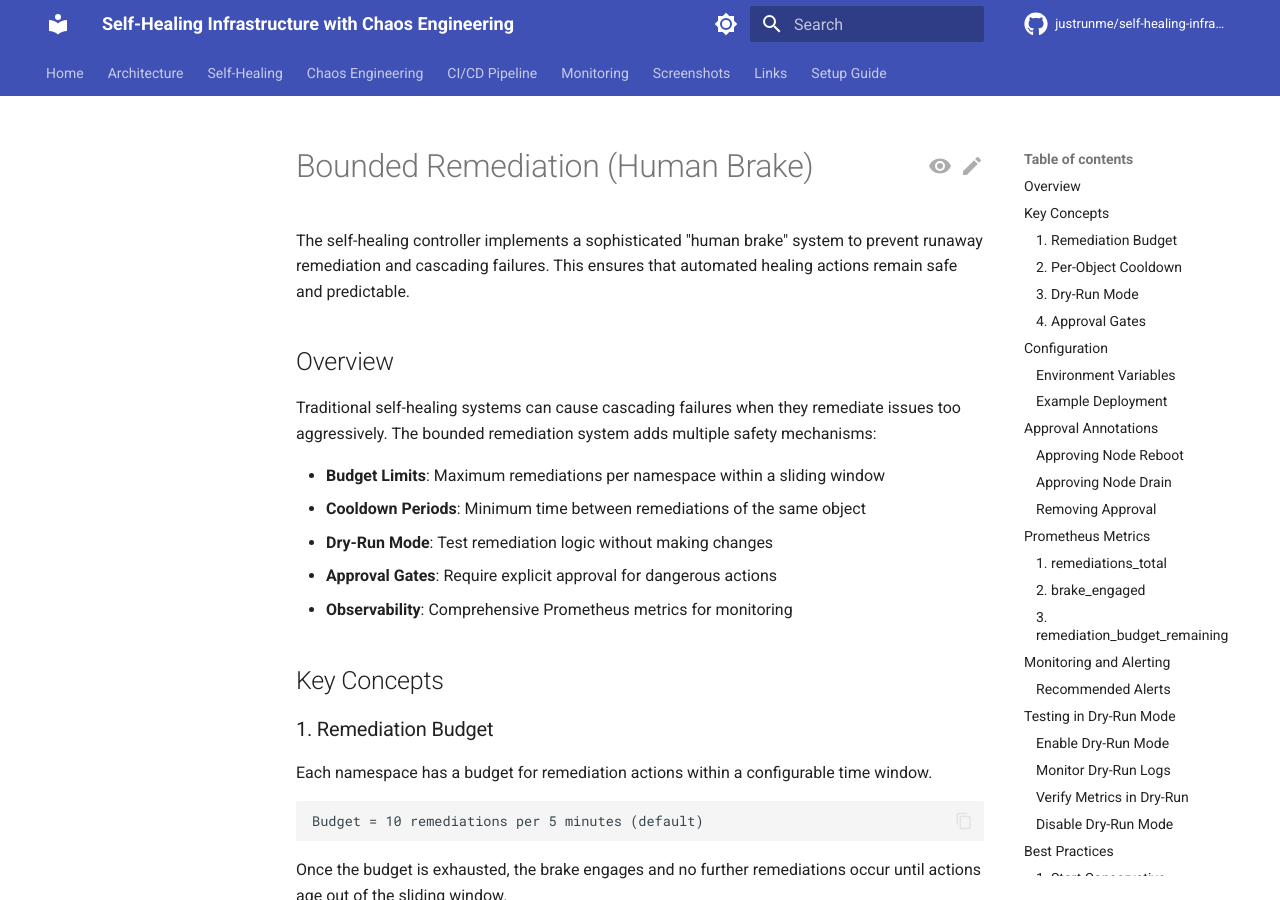
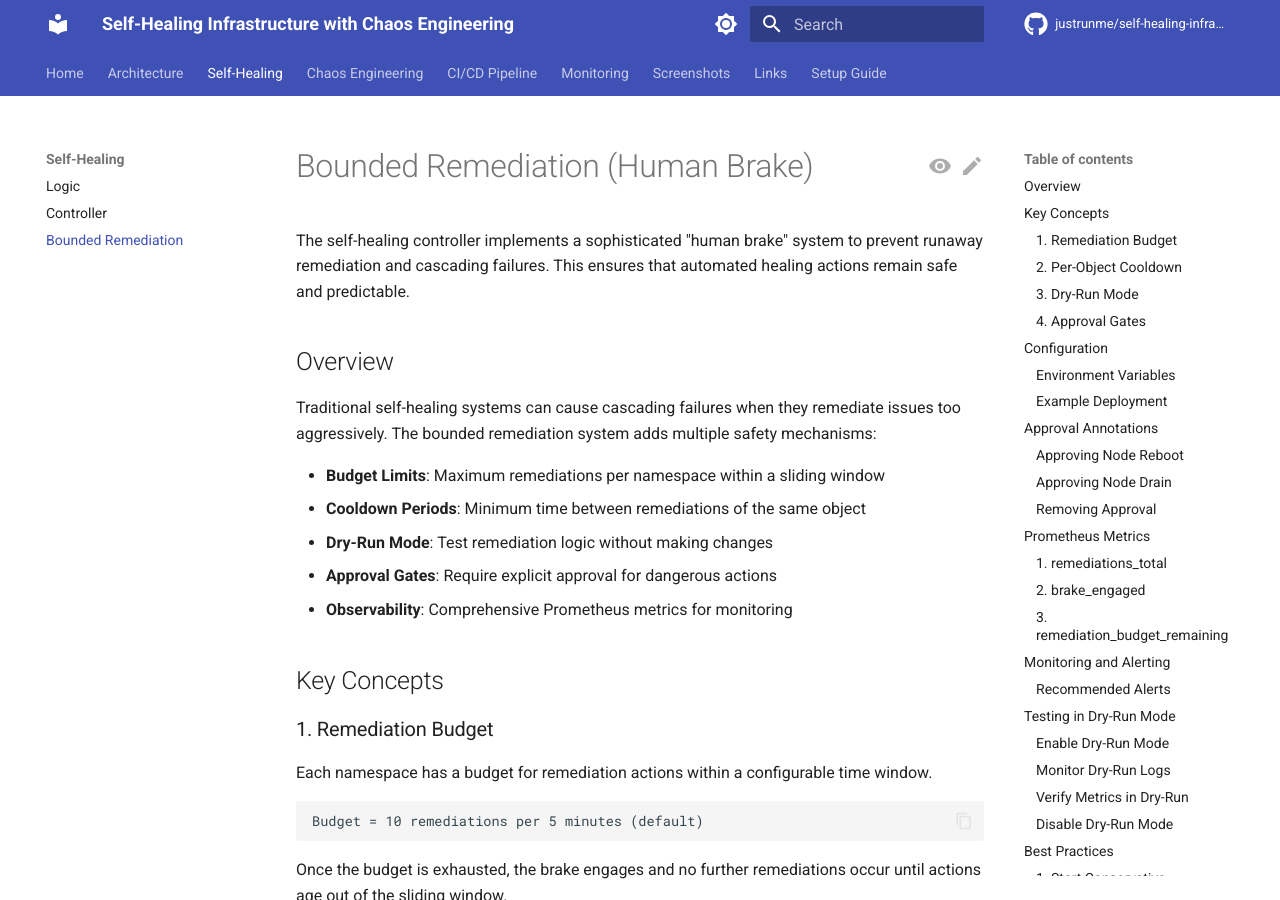
Before and after one commit to justrunme/self-healing-infrastructure-chaos-engineering, an MkDocs documentation site: the page built from docs/bounded-remediation.md, in a window 1280 px wide and 900 px high. Built offline with MkDocs 1.6.1 and Material for MkDocs 9.7.7, drawn with Linux system fonts in a browser that asks for light colours; comment, search, counter and statistics services are not loaded; some of the changed lines change nothing that is shown.

Commit message:
fix: deploy controller in test job and fix mkdocs links
- Add deployment step before waiting for rollout in self-healing-test job
- Fix bounded-remediation.md links to point to actual doc structure
- Add bounded-remediation.md to mkdocs nav under Self-Healing section

```diff
--- a/docs/bounded-remediation.md
+++ b/docs/bounded-remediation.md
@@ -452,7 +452,7 @@
 
 ## Related Documentation
 
-- [Self-Healing Controller](self-healing.md)
-- [Monitoring Setup](monitoring.md)
-- [Chaos Engineering](chaos-engineering.md)
-- [CI/CD Pipeline](ci-cd.md)
+- [Self-Healing Controller](self-healing/controller.md)
+- [Monitoring Setup](monitoring/prometheus.md)
+- [Chaos Engineering](chaos-engineering/overview.md)
+- [CI/CD Pipeline](ci-cd/overview.md)
--- a/mkdocs.yml
+++ b/mkdocs.yml
@@ -58,6 +58,7 @@
   - Self-Healing:
     - Logic: self-healing/logic.md
     - Controller: self-healing/controller.md
+    - Bounded Remediation: bounded-remediation.md
   - Chaos Engineering:
     - Overview: chaos-engineering/overview.md
   - CI/CD Pipeline:
```
Also changed, not shown: 1 other file.
